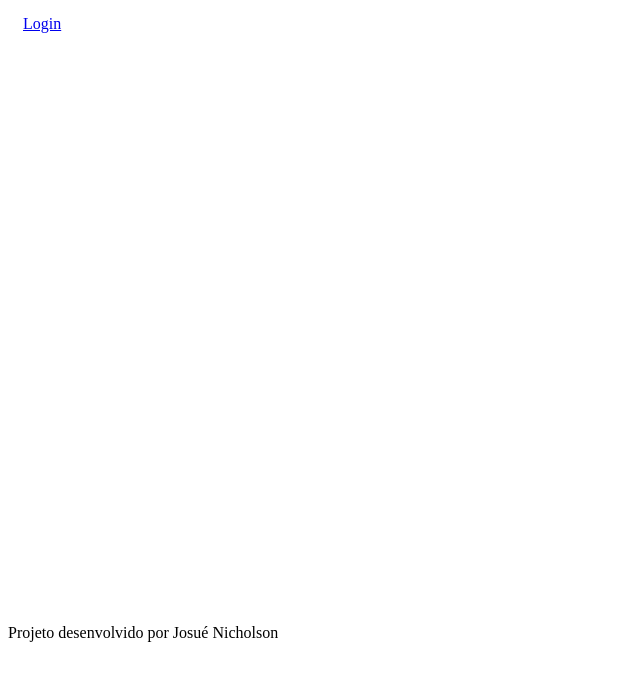
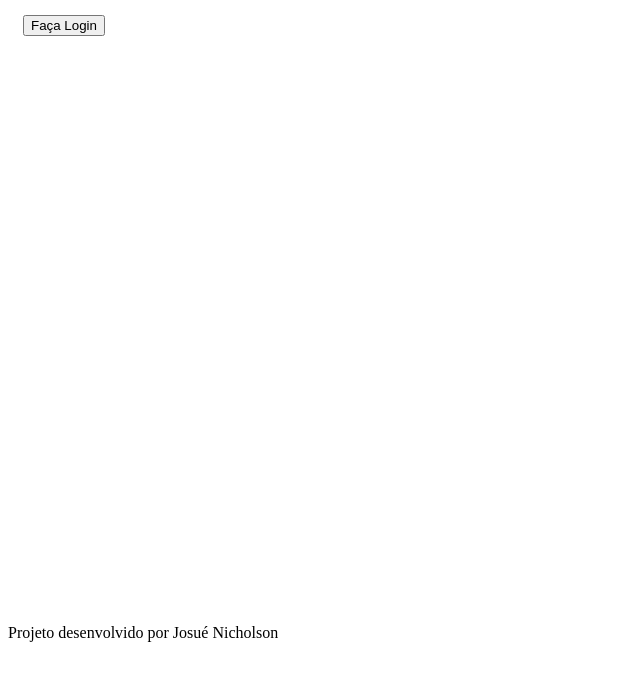
Before and after one commit to JosueNicholson/linx-frontend-challenge, a Vue app in the folder photos-gallery/: page /login in a window 1280 px wide. Shown: the top 680 px of the page, without its empty margins (0-640 px from the left). Built offline with nearby package versions, Linux system fonts and the light colour scheme; no server answers; the HTML template or start-up script is replaced by a standard one.

Commit message:
fix router

```diff
--- a/photos-gallery/src/router/index.ts
+++ b/photos-gallery/src/router/index.ts
@@ -7,6 +7,10 @@ const router = createRouter({
       path: "/login",
       name: "login",
       component: () => import("../views/LoginView.vue"),
+    },
+    {
+      path: "/*",
+      redirect: () => ({ name: "login" }),
     },
     {
       name: "home",
@@ -24,6 +28,10 @@ const router = createRouter({
           path: "/album/:id",
           component: () => import("../views/AlbumView.vue"),
         },
+        {
+          path: "",
+          redirect: () => ({ name: "after-login" }),
+        },
       ],
     },
   ],
--- a/photos-gallery/src/views/LoginView.vue
+++ b/photos-gallery/src/views/LoginView.vue
@@ -1,10 +1,13 @@
 <template>
   <div>
-    <a :href="loginLink" target="_blank">Login</a>
+    <a :href="loginLink" target="_blank">
+      <Button text="Faça Login" />
+    </a>
   </div>
 </template>
 
 <script lang="ts" setup>
+import Button from "@/components/Button.vue";
 const loginLink = `https://api.imgur.com/oauth2/authorize?response_type=token&client_id=${
   import.meta.env.VITE_APP_IMGUR_CLIENT_ID
 }`;
```
